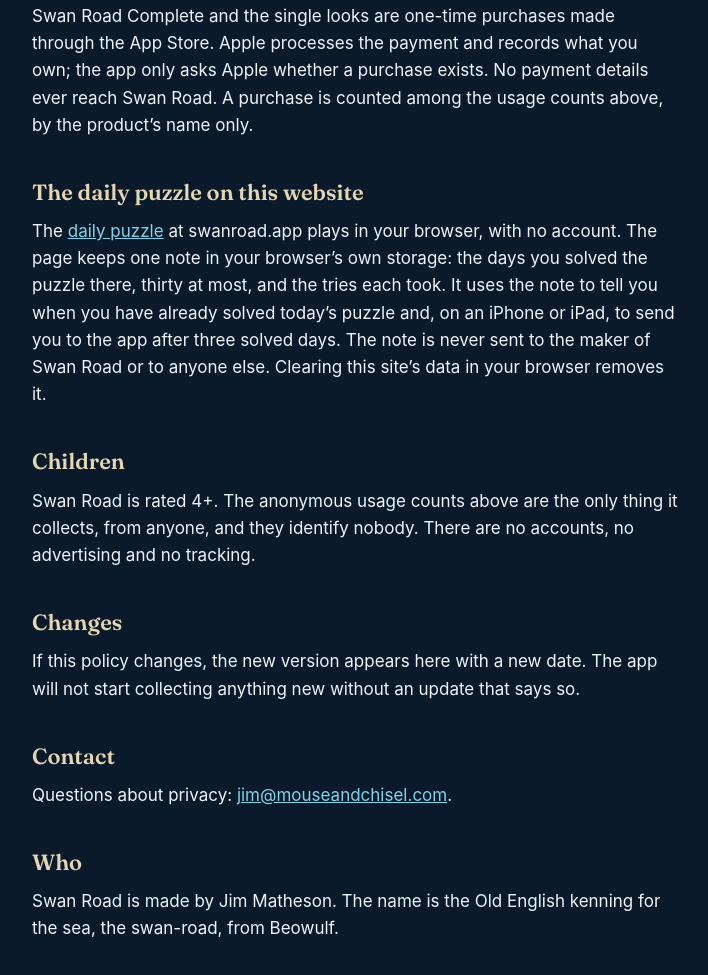
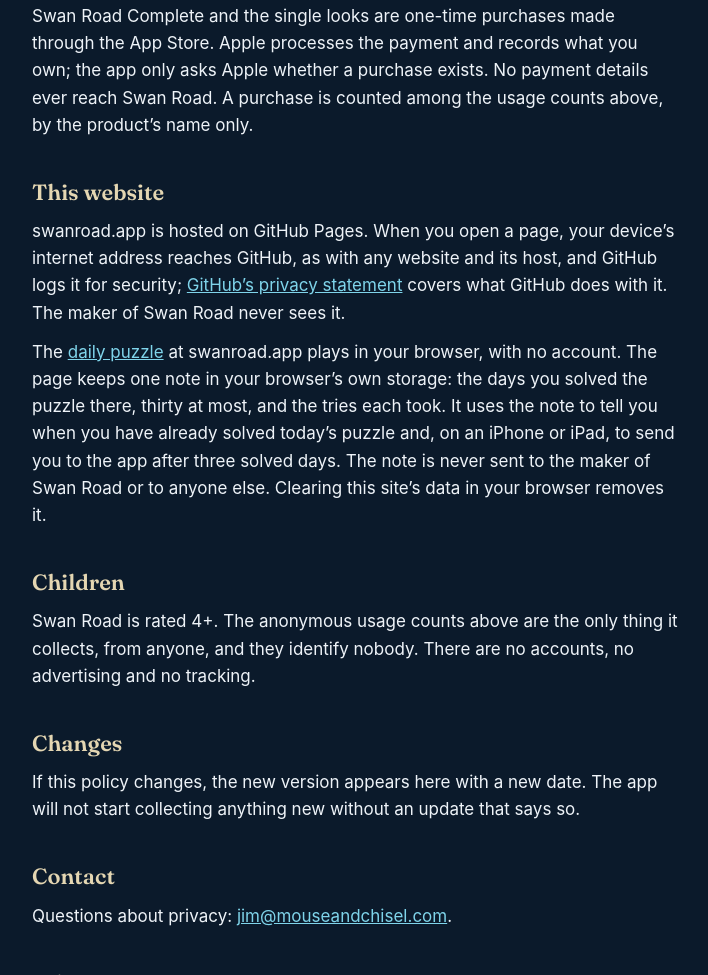
Before and after one commit to jbmatheson/swanroad-site, a plain HTML site: page privacy/index.html in a window 1280 px wide. Shown: the part 2015-2990 px from the top of the page, without its empty margins (284-992 px from the left). Drawn offline with Linux system fonts and the light colour scheme.

Commit message:
Privacy: the policy says who hosts the website
The website section, now headed "This website", opens with the host:
swanroad.app is on GitHub Pages, a visitor's internet address reaches
GitHub and is logged there for security, and the maker never sees it.
GitHub's own page on Pages says the same. The paragraph on the daily
puzzle follows unchanged.

Co-Authored-By: Claude Fable 5.2 <noreply@anthropic.com>

```diff
--- a/privacy/index.html
+++ b/privacy/index.html
@@ -71,7 +71,8 @@
   <h2>Purchases</h2>
   <p>Swan Road Complete and the single looks are one-time purchases made through the App Store. Apple processes the payment and records what you own; the app only asks Apple whether a purchase exists. No payment details ever reach Swan Road. A purchase is counted among the usage counts above, by the product’s name only.</p>
 
-  <h2>The daily puzzle on this website</h2>
+  <h2>This website</h2>
+  <p>swanroad.app is hosted on GitHub Pages. When you open a page, your device’s internet address reaches GitHub, as with any website and its host, and GitHub logs it for security; <a href="https://docs.github.com/en/site-policy/privacy-policies/github-general-privacy-statement">GitHub’s privacy statement</a> covers what GitHub does with it. The maker of Swan Road never sees it.</p>
   <p>The <a href="/daily/">daily puzzle</a> at swanroad.app plays in your browser, with no account. The page keeps one note in your browser’s own storage: the days you solved the puzzle there, thirty at most, and the tries each took. It uses the note to tell you when you have already solved today’s puzzle and, on an iPhone or iPad, to send you to the app after three solved days. The note is never sent to the maker of Swan Road or to anyone else. Clearing this site’s data in your browser removes it.</p>
 
   <h2>Children</h2>
```
